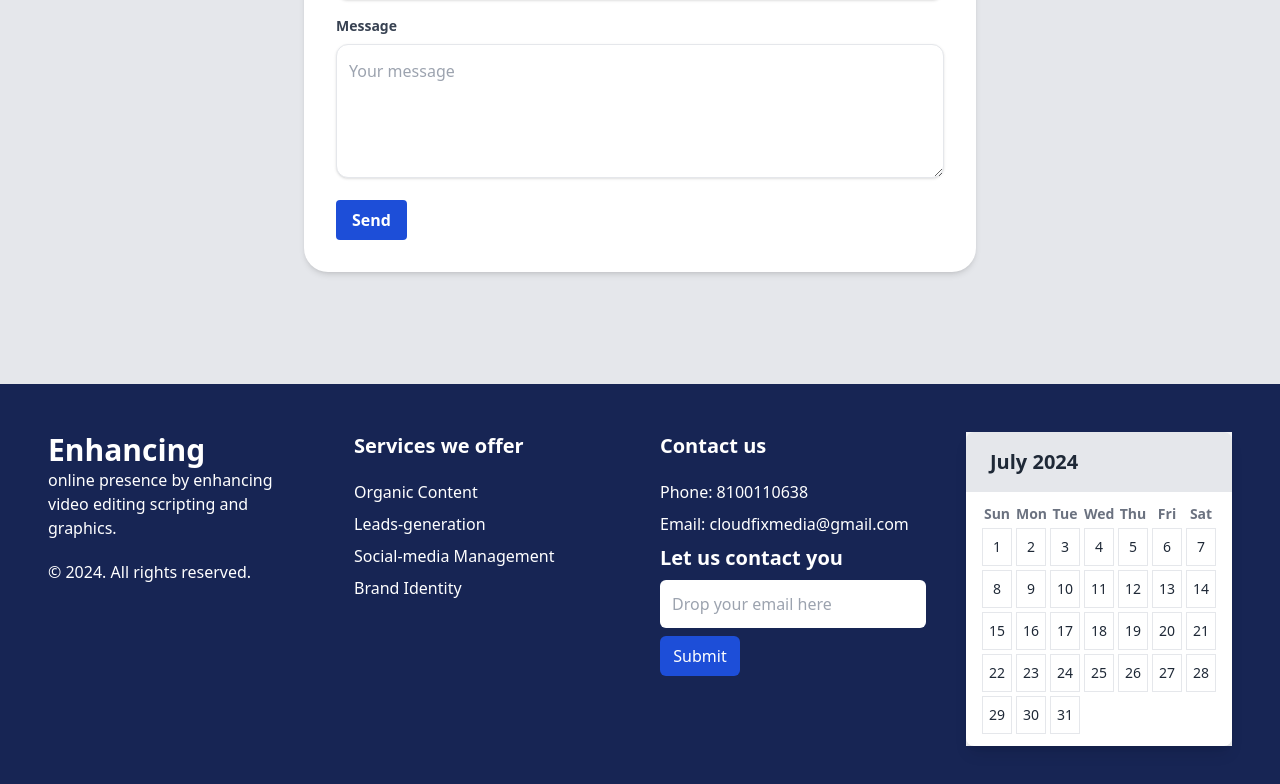
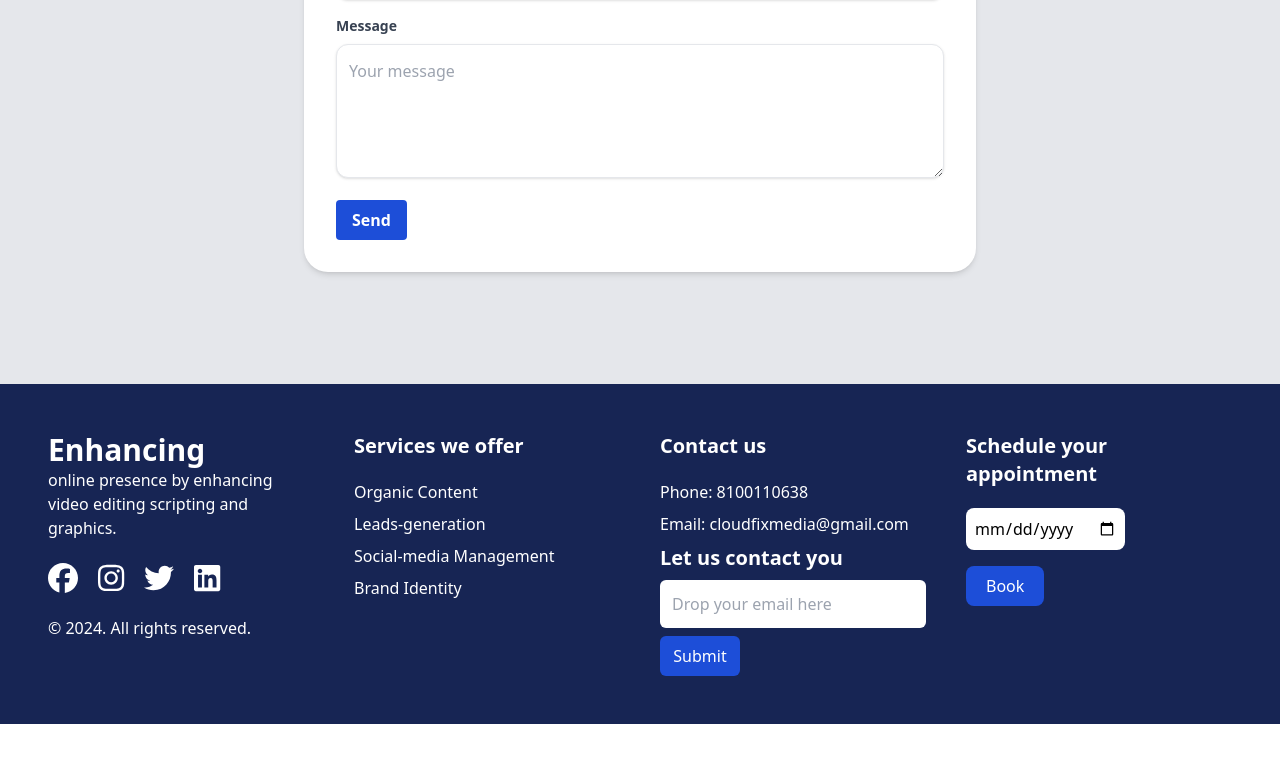
Before and after one commit to saikat-rog/cloudfixmedia, a React (Create React App) app: page /contact in a window 1280 px wide. Shown: the part 534-1318 px from the top of the page. After the commit the page ends 1258 px from the top, so only its background shows below. Built offline with nearby package versions, Linux system fonts and the light colour scheme.

Commit message:
Footer design changed

```diff
--- a/src/components/subcomponents/Footer.js
+++ b/src/components/subcomponents/Footer.js
@@ -1,6 +1,18 @@
 import React from "react";
+import { FontAwesomeIcon } from "@fortawesome/react-fontawesome";
+import { faFacebook } from "@fortawesome/free-brands-svg-icons";
+import { faInstagram } from "@fortawesome/free-brands-svg-icons";
+import { faTwitter } from "@fortawesome/free-brands-svg-icons";
+import { faLinkedin } from "@fortawesome/free-brands-svg-icons";
+
 
 const Footer = () => {
+
+  const facebookUrl = "https://www.facebook.com/profile.php?id=61561001504713";
+  const instagramUrl = "https://www.instagram.com/cloudfix.media";
+  const xUrl = "https://x.com/CloudfixM91497";
+  const linkedinUrl = "https://www.linkedin.com/in/cloudfix-media-63a865312/";
+
   return (
     <footer className=" bg-blue-950 text-white p-4 md:p-12">
       <div className=" grid grid-cols-2 md:grid-cols-4 gap-8 md:gap-10">
@@ -12,6 +24,13 @@ const Footer = () => {
               <br />
               online presence by enhancing video editing scripting and graphics.
             </p>
+            {/* social icons */}
+            <div className=" flex flex-row gap-5 text-3xl">
+              <a href={facebookUrl} target="blank"><FontAwesomeIcon icon={faFacebook}></FontAwesomeIcon></a>
+              <a href={instagramUrl} target="blank"><FontAwesomeIcon icon={faInstagram}></FontAwesomeIcon></a>
+              <a href={xUrl} target="blank"><FontAwesomeIcon icon={faTwitter}></FontAwesomeIcon></a>
+              <a href={linkedinUrl} target="blank"><FontAwesomeIcon icon={faLinkedin}></FontAwesomeIcon></a>
+            </div>
             <div>&copy; 2024. All rights reserved.</div>
           </div>
         </div>
@@ -42,36 +61,13 @@ const Footer = () => {
           </div>
         </div>
         {/* Grid4: Appointment schedule */}
-        <div className="flex bg-gray-100">
-          <div className="max-w-lg w-full bg-white shadow-lg rounded-lg overflow-hidden">
-            {/* Calendar Header */}
-            <div className="bg-gray-200 px-6 py-4">
-              <h2 className="text-xl font-bold text-gray-800">July 2024</h2>
-            </div>
+        <div className=" flex flex-col gap-5">
+          <h3 className=" text-xl font-bold">Schedule your appointment</h3>
+          <form className=" text-black flex flex-col gap-4 items-start">
+            <input className=" p-2 rounded-lg" type="date"/>
+            <button className=" text-white bg-blue-700 px-5 py-2 rounded-lg">Book</button>
+          </form>
 
-            {/* Calendar Body */}
-            <div className="grid grid-cols-7 gap-1 px-4 py-3">
-              {/* Days of the week */}
-              {["Sun", "Mon", "Tue", "Wed", "Thu", "Fri", "Sat"].map((day) => (
-                <div
-                  key={day}
-                  className="text-sm text-gray-500 font-semibold text-center"
-                >
-                  {day}
-                </div>
-              ))}
-
-              {/* Days grid */}
-              {Array.from({ length: 31 }, (_, i) => i + 1).map((day) => (
-                <div
-                  key={day}
-                  className="text-sm text-gray-800 font-medium text-center py-2 border border-gray-200"
-                >
-                  {day}
-                </div>
-              ))}
-            </div>
-          </div>
         </div>
       </div>
     </footer>
```
